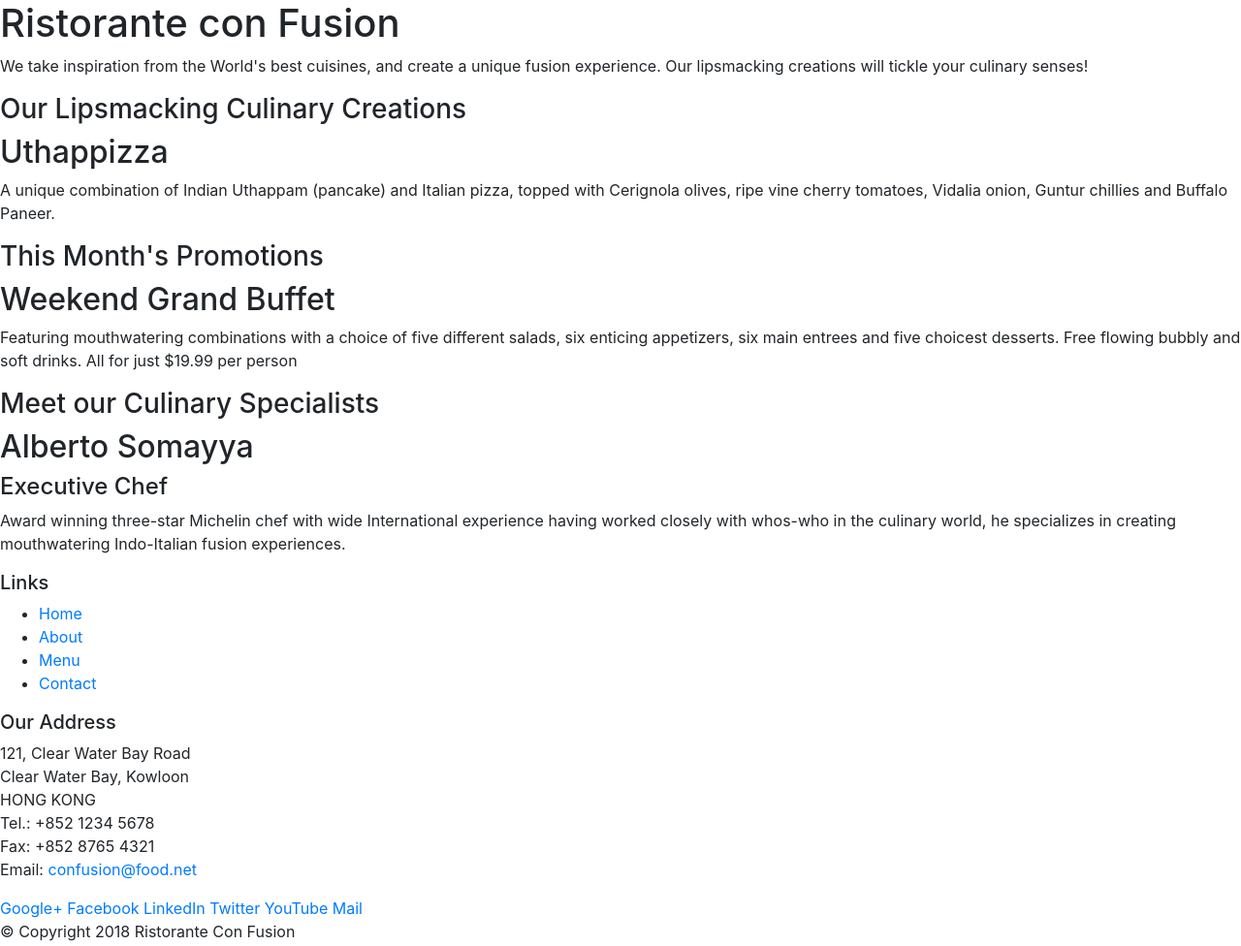
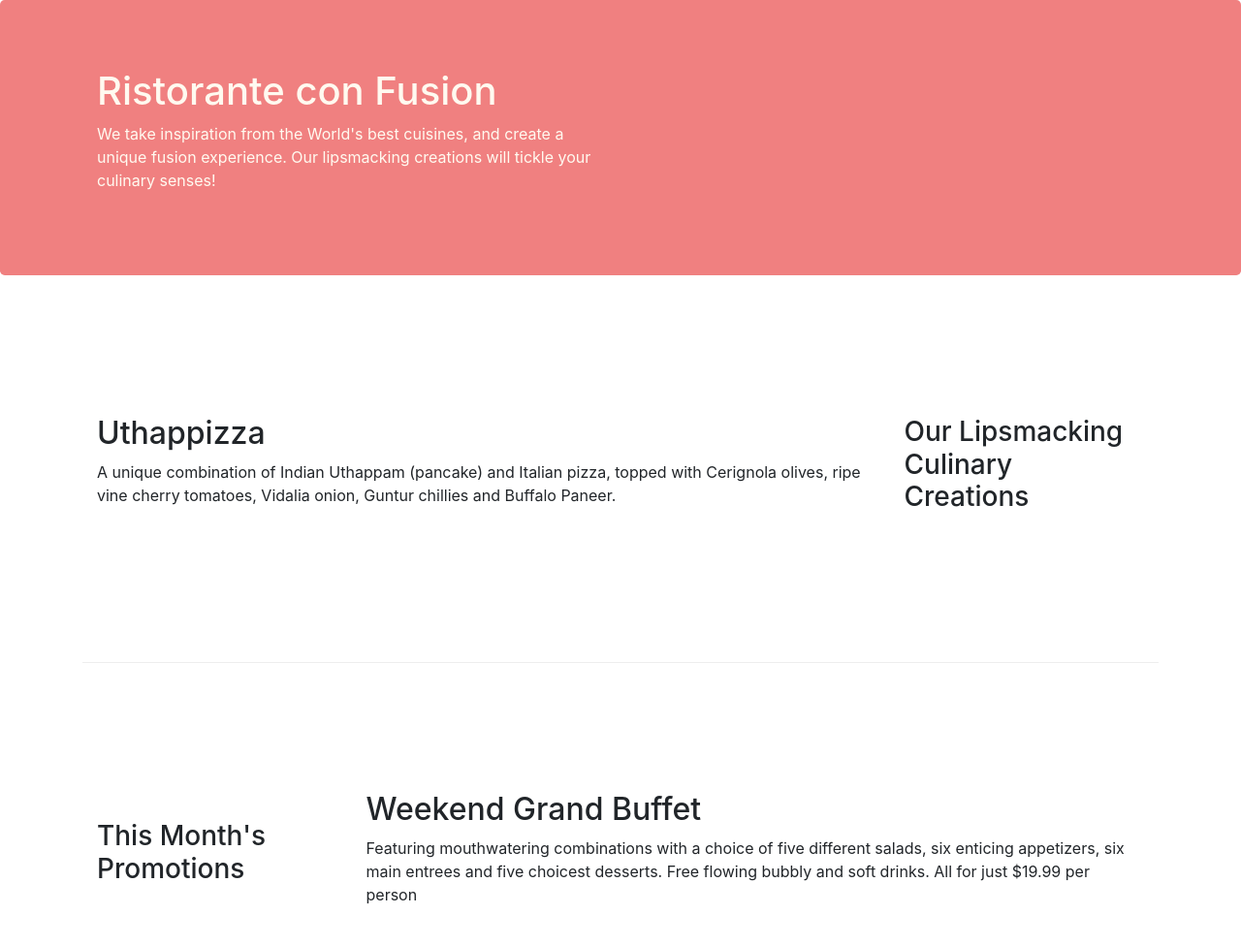
Before and after one commit to Manas-Murmu/Restaurant-Web, a website: page index.html in a window 1280 px wide. Shown: the top 976 px of the page at 97% size. Drawn offline with nearby package versions, Linux system fonts and the light colour scheme.

Commit message:
Bootsrap Grid part 2

```diff
--- /dev/null
+++ b/css/styles.css
@@ -0,0 +1,26 @@
+.row-header {
+  margin: 0px auto;
+  padding: 0px;
+}
+.row-content {
+  margin: 0px auto;
+  padding: 50px 0px 50px 0px;
+  border-bottom: 1px ridge;
+  min-height: 400px;
+}
+.footer {
+  background-color: lightblue;
+  margin: 0px auto;
+  padding: 20px 0px 20px 0px;
+}
+.jumbotron {
+  padding: 70px 30px 70px 30px;
+  margin: 0px auto;
+  background-color: lightcoral;
+  color: floralwhite;
+}
+.address {
+  font-size: 80%;
+  margin: 0px;
+  color: #0f0f0f;
+}
--- a/index.html
+++ b/index.html
@@ -14,15 +14,16 @@
       rel="stylesheet"
       href="node_modules/bootstrap/dist/css/bootstrap.min.css"
     />
+    <link rel="stylesheet" href="css/styles.css" />
 
     <title>Ristorante Con Fusion</title>
   </head>
 
   <body>
-    <header>
-      <div>
-        <div>
-          <div>
+    <header class="jumbotron">
+      <div class="container">
+        <div class="row row-header">
+          <div class="col-12 col-sm-6">
             <h1>Ristorante con Fusion</h1>
             <p>
               We take inspiration from the World's best cuisines, and create a
@@ -30,17 +31,17 @@
               your culinary senses!
             </p>
           </div>
-          <div></div>
+          <div class="col-12 col-sm"></div>
         </div>
       </div>
     </header>
 
-    <div>
-      <div>
-        <div>
+    <div class="container">
+      <div class="row row-content align-items-center">
+        <div class="col-12 col-sm-4 order-sm-last col-md-3">
           <h3>Our Lipsmacking Culinary Creations</h3>
         </div>
-        <div>
+        <div class="col col-sm order-sm-first col-md">
           <h2>Uthappizza</h2>
           <p>
             A unique combination of Indian Uthappam (pancake) and Italian pizza,
@@ -50,11 +51,11 @@
         </div>
       </div>
 
-      <div>
-        <div>
+      <div class="row row-content align-items-center">
+        <div class="col-12 col-sm-4 col-md-3">
           <h3>This Month's Promotions</h3>
         </div>
-        <div>
+        <div class="col col-sm col-md">
           <h2>Weekend Grand Buffet</h2>
           <p>
             Featuring mouthwatering combinations with a choice of five different
@@ -65,11 +66,11 @@
         </div>
       </div>
 
-      <div>
-        <div>
+      <div class="row row-content align-items-center">
+        <div class="col-12 col-sm-4 order-sm-last col-md-3">
           <h3>Meet our Culinary Specialists</h3>
         </div>
-        <div>
+        <div class="col col-sm order-sm-first col-md">
           <h2>Alberto Somayya</h2>
           <h4>Executive Chef</h4>
           <p>
@@ -82,19 +83,19 @@
       </div>
     </div>
 
-    <footer>
-      <div>
-        <div>
-          <div>
+    <footer class="footer">
+      <div class="container">
+        <div class="row">
+          <div class="col-4 offset-1 col-sm-2">
             <h5>Links</h5>
-            <ul>
+            <ul class="list-unstyled">
               <li><a href="#">Home</a></li>
               <li><a href="#">About</a></li>
               <li><a href="#">Menu</a></li>
               <li><a href="#">Contact</a></li>
             </ul>
           </div>
-          <div>
+          <div class="col-7 col-sm-5">
             <h5>Our Address</h5>
             <address>
               121, Clear Water Bay Road<br />
@@ -105,8 +106,8 @@
               Email: <a href="mailto:confusion@food.net">confusion@food.net</a>
             </address>
           </div>
-          <div>
-            <div>
+          <div class="col-12 col-sm-4 align-self-center">
+            <div class="text-center">
               <a href="http://google.com/+">Google+</a>
               <a href="http://www.facebook.com/profile.php?id=">Facebook</a>
               <a href="http://www.linkedin.com/in/">LinkedIn</a>
@@ -116,8 +117,8 @@
             </div>
           </div>
         </div>
-        <div>
-          <div>
+        <div class="row justify-content-center">
+          <div class="col-auto">
             <p>© Copyright 2018 Ristorante Con Fusion</p>
           </div>
         </div>
```
